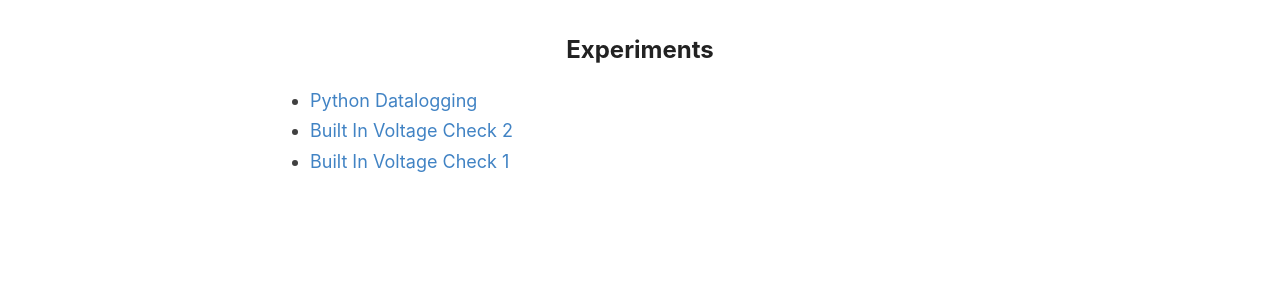
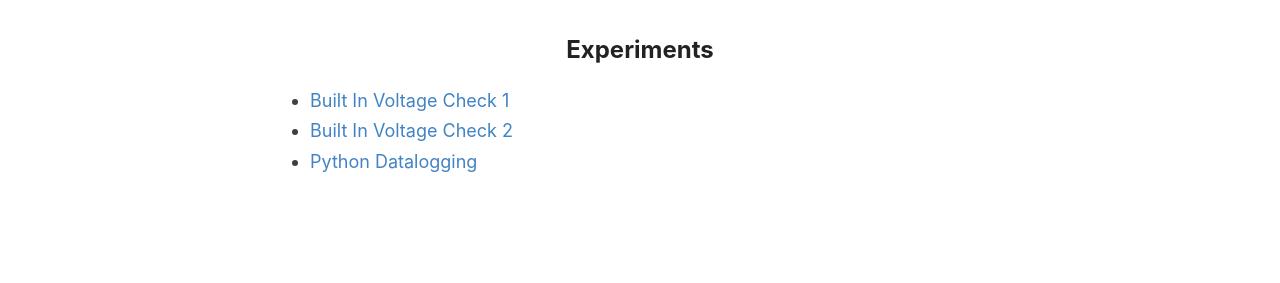
Before and after one commit to MoralCode/ErgPower, a Jekyll site: the page built from log.html, in a window 1280 px wide. Shown: the part 186-469 px from the top of the page. Built offline with Jekyll 4.4.1, drawn with Linux system fonts in a browser that asks for light colours; comment, search, counter and statistics services are not loaded.

Commit message:
filter and reverse posts in experiment section so theyre in chronological order

```diff
--- a/log.html
+++ b/log.html
@@ -5,8 +5,10 @@ layout: default
 <h1>Project Log</h1>
 
 <h2>Experiments</h2>
+<!-- Chronological order of experiments run/results of various tests -->
+{% assign experiments = site.posts | where:"type","experiment" | reverse %}
 <ul>
-	{% for post in site.posts %}
+	{% for post in experiments %}
 	<li>
 		<a href="{{ post.url }}">{{ post.title }}</a>
 	</li>
```
